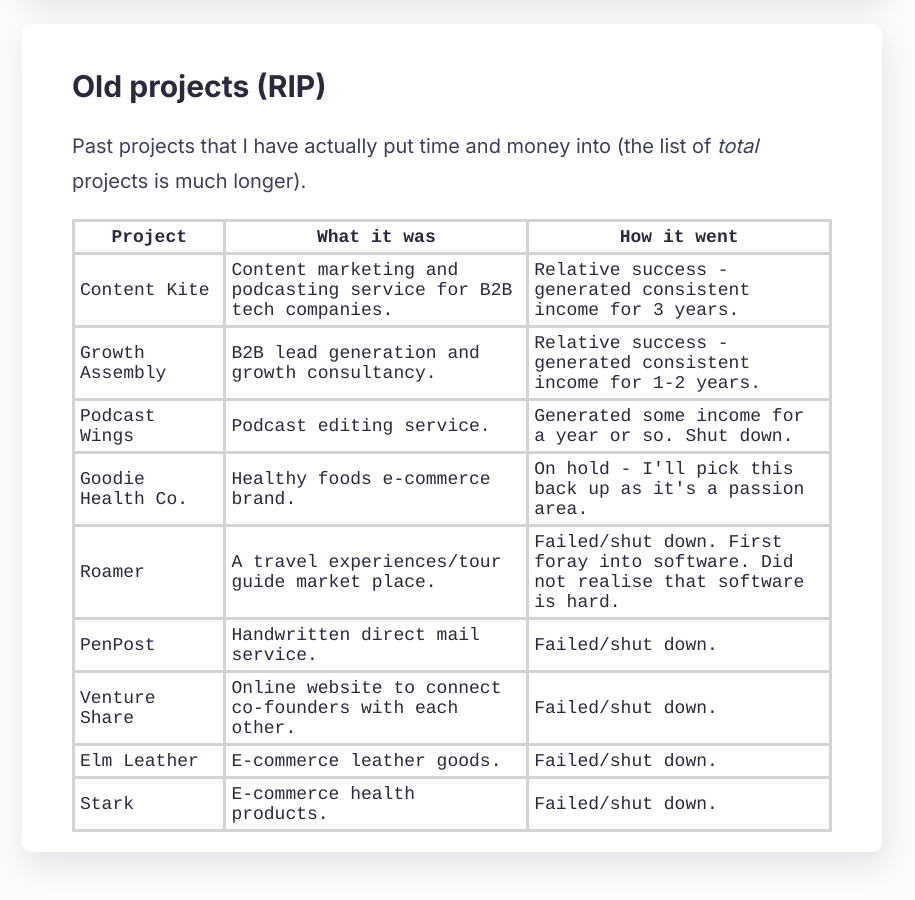
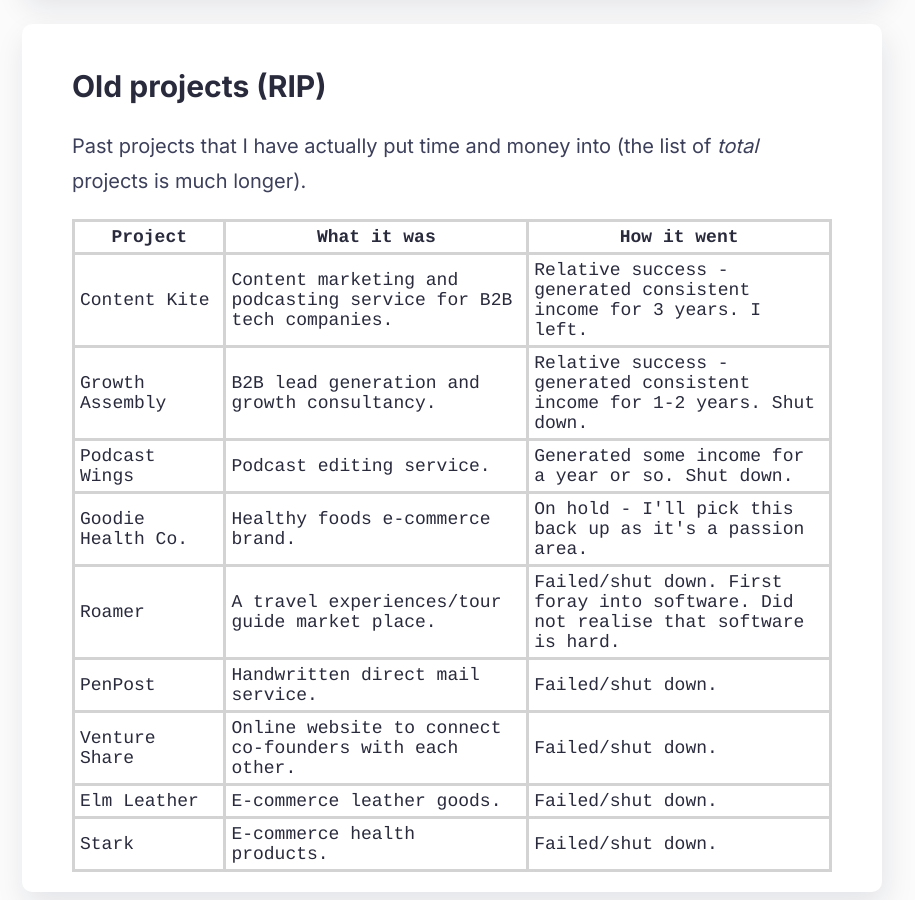
Before and after one commit to simoncthompson/simoncthompson-com, a Jekyll site: the page built from index.html, in a window 1280 px wide and 900 px high, scrolled down 2506 px. Shown: the whole window, without its empty margins (188-1103 px from the left). Built offline with Jekyll 4.4.1, drawn with Linux system fonts in a browser that asks for light colours; nearby versions of some CDN libraries; part of the change alters nothing that is shown.

```diff
--- a/index.html
+++ b/index.html
@@ -36,56 +36,56 @@ layout: default
 
   <div class="card podcasts">
     <h2>Podcasts I've been a guest on</h2>
-    <a href="https://www.valueselling.com/podcast/simon-thompson-on-the-power-of-content-creation-and-using-podcasts-to-build-authority">
+    <a target="_blank" href="https://www.valueselling.com/podcast/simon-thompson-on-the-power-of-content-creation-and-using-podcasts-to-build-authority">
       <p><strong>The B2B Revenue Executive</strong> - <em>Simon Thompson on the Power of Content Creation and Using Podcasts to Build Authority</em></p>
     </a>
-    <a href="https://blog.hubstaff.com/simon-thompson-on-building-a-content-marketing-machine/">
+    <a target="_blank" href="https://blog.hubstaff.com/simon-thompson-on-building-a-content-marketing-machine/">
       <p><strong>Agency Advantage by Hubstaff</strong> - <em>Simon Thompson on Building a Content Marketing Machine</em></p>
     </a>
-    <a href="https://www.stitcher.com/show/funnelhacker-radio/episode/podcast-content-marketing-and-building-relationships-through-podcasting-simon-thompson-fhr-270-56192182">
+    <a target="_blank" href="https://www.stitcher.com/show/funnelhacker-radio/episode/podcast-content-marketing-and-building-relationships-through-podcasting-simon-thompson-fhr-270-56192182">
       <p><strong>ClickFunnels Radio</strong> - <em>Podcast Content Marketing And Building Relationships Through Podcasting</em></p>
     </a>
-    <a href="https://fjorgedigital.com/insights/podcasts/growth-assembly-three-keys-effective-lead-generations/">
+    <a target="_blank" href="https://fjorgedigital.com/insights/podcasts/growth-assembly-three-keys-effective-lead-generations/">
       <p><strong>Mind Your Own Marketing Business</strong> - <em>The Three Keys of Effective Lead Generation</em></p>
     </a>
-    <a href="https://growthmarketingtoolbox.com/growth-assembly-simon-thompson/">
+    <a target="_blank" href="https://growthmarketingtoolbox.com/growth-assembly-simon-thompson/">
       <p><strong>Growth Marketing Toolbox</strong> - <em>Get More Leads with LinkedIn Outreach</em></p>
     </a>
-    <a href="https://www.sureoak.com/insights/podcasting-tips-podcast">
+    <a target="_blank" href="https://www.sureoak.com/insights/podcasting-tips-podcast">
       <p><strong>The SureOak Podcast</strong> - <em>Podcasting for Business Growth: Prospects, Partners, and Influencers with Simon Thompson</em></p>
     </a>
-    <a href="https://inboundmarketingtoday.com/episode-54-how-you-can-double-your-roi-from-content-marketing-from-simon-thompson/">
+    <a target="_blank" href="https://inboundmarketingtoday.com/episode-54-how-you-can-double-your-roi-from-content-marketing-from-simon-thompson/">
       <p><strong>Inbound Marketing Today</strong> - <em>How You Can Double Your ROI From Content Marketing, with Simon Thompson</em></p>
     </a>
-    <a href="https://sweetfishmedia.com/show/b2b-growth/how-to-convert-your-readers-with-content-simon-thompson/">
+    <a target="_blank" href="https://sweetfishmedia.com/show/b2b-growth/how-to-convert-your-readers-with-content-simon-thompson/">
       <p><strong>B2B Growth</strong> - <em>How to Actually Convert Your Readers With Content</em></p>
     </a>
-    <a href="https://anchor.fm/riskfreefunnel/episodes/9-The-Power-of-Podcasting-to-Expand-Your-Network--Simon-Thompson-e2j4kg">
+    <a target="_blank" href="https://anchor.fm/riskfreefunnel/episodes/9-The-Power-of-Podcasting-to-Expand-Your-Network--Simon-Thompson-e2j4kg">
       <p><strong>Risk Free Funnel</strong> - <em>The Power of Podcasting to Expand Your Network</em></p>
     </a>
-    <a href="https://ellessmedia.com/csi/simon-thompson/">
+    <a target="_blank" href="https://ellessmedia.com/csi/simon-thompson/">
       <p><strong>Content Strategy Insights</strong> - <em>Podcasting Content Strategy</em></p>
     </a>
-    <a href="https://www.wpelevation.com/simon-thompson/">
+    <a target="_blank" href="https://www.wpelevation.com/simon-thompson/">
       <p><strong>WP Elevation</strong> - <em>Content Marketing for Agencies with Simon Thompson</em></p>
     </a>
-    <a href="https://servedontsell.com/modern-sales/why-service-providers-need-a-podcast-with-simon-thompson/">
+    <a target="_blank" href="https://servedontsell.com/modern-sales/why-service-providers-need-a-podcast-with-simon-thompson/">
       <p><strong>Serve Don't Sell</strong> - <em>Why Service Providers Need a Podcast with Simon Thompson</em></p>
     </a>
-    <a href="https://agencymanagementinstitute.com/how-to-use-content-to-position-your-agency-as-thought-leader/">
+    <a target="_blank" href="https://agencymanagementinstitute.com/how-to-use-content-to-position-your-agency-as-thought-leader/">
       <p><strong>Build a Better Agency by AMI</strong> - <em>How to Use Content to Position Your Agency as a Thought Leader with Simon Thompson
 </em></p>
     </a>
-    <a href="https://www.zenpilot.com/post/how-to-boost-your-content-marketing-results-with-simon-thompson-from-content-kite">
+    <a target="_blank" href="https://www.zenpilot.com/post/how-to-boost-your-content-marketing-results-with-simon-thompson-from-content-kite">
       <p><strong>Agency Journey</strong> - <em>How to Boost Your Agency's Content Marketing Results</em></p>
     </a>
-    <a href="https://www.proposify.com/podcast/017">
+    <a target="_blank" href="https://www.proposify.com/podcast/017">
       <p><strong>Proposify Biz Chat</strong> - <em>Lessons From Analyzing 1,000 Agency Blogs</em></p>
     </a>
-    <a href="https://agencytrailblazer.com/your-content-strategy/">
+    <a target="_blank" href="https://agencytrailblazer.com/your-content-strategy/">
       <p><strong>Agency Trailblazer</strong> - <em>Your Content Strategy</em></p>
     </a>
-    <a href="https://blog.responsesuite.com/simon-thompson-episode-31/">
+    <a target="_blank" href="https://blog.responsesuite.com/simon-thompson-episode-31/">
       <p><strong>3 Marketers Walk Into a Podcast</strong> - <em>Launching & Running A Successful Podcast With Simon Thompson</em></p>
     </a>
   </div>
@@ -105,12 +105,12 @@ layout: default
     <tr>
       <td>Content Kite</td>
       <td>Content marketing and podcasting service for B2B tech companies.</td>
-      <td>Relative success - generated consistent income for 3 years.</td>
+      <td>Relative success - generated consistent income for 3 years. I left.</td>
     </tr>
     <tr>
       <td>Growth Assembly</td>
       <td>B2B lead generation and growth consultancy.</td>
-      <td>Relative success - generated consistent income for 1-2 years.</td>
+      <td>Relative success - generated consistent income for 1-2 years. Shut down.</td>
     </tr>
     <tr>
       <td>Podcast Wings</td>
```
